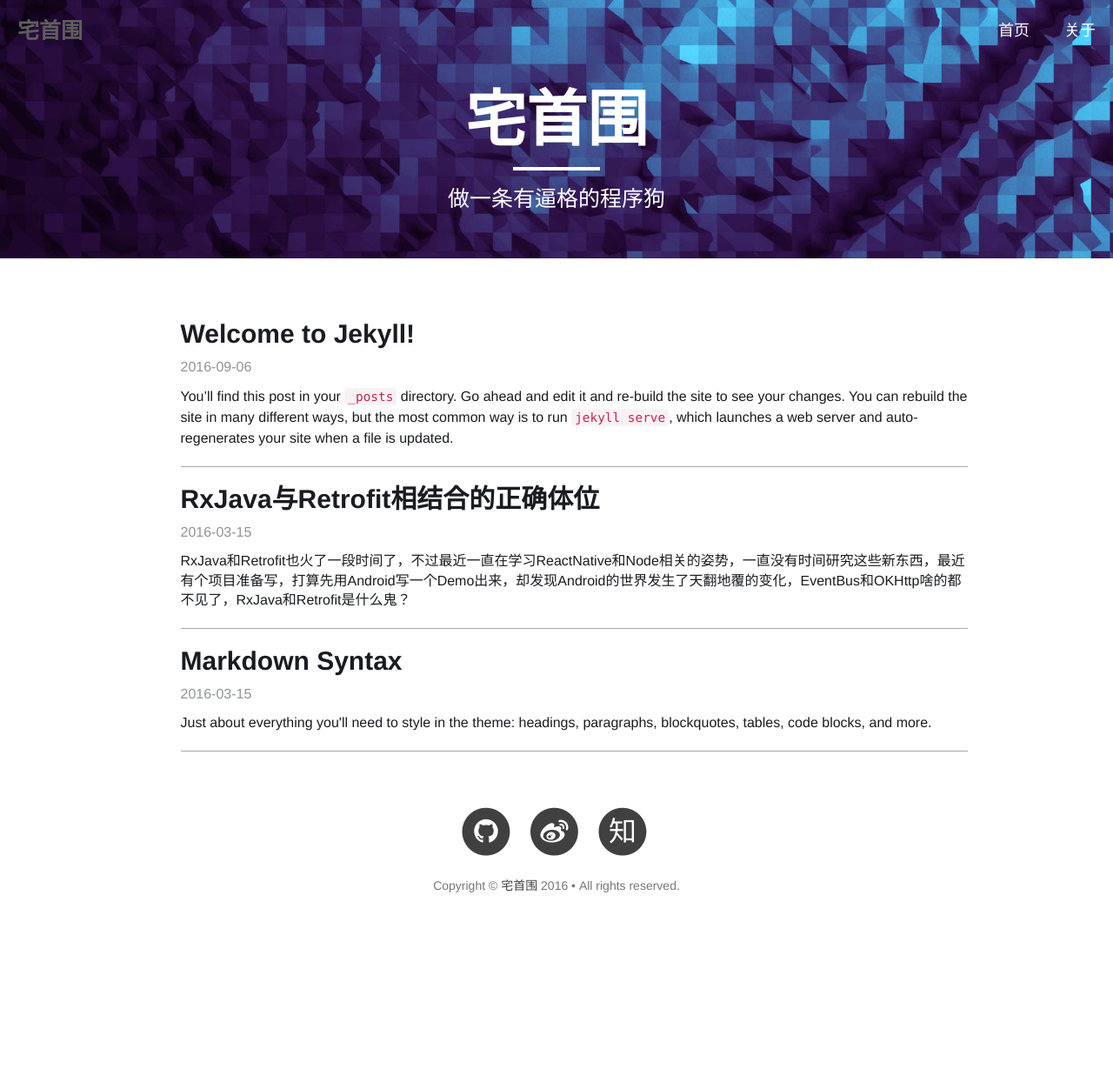
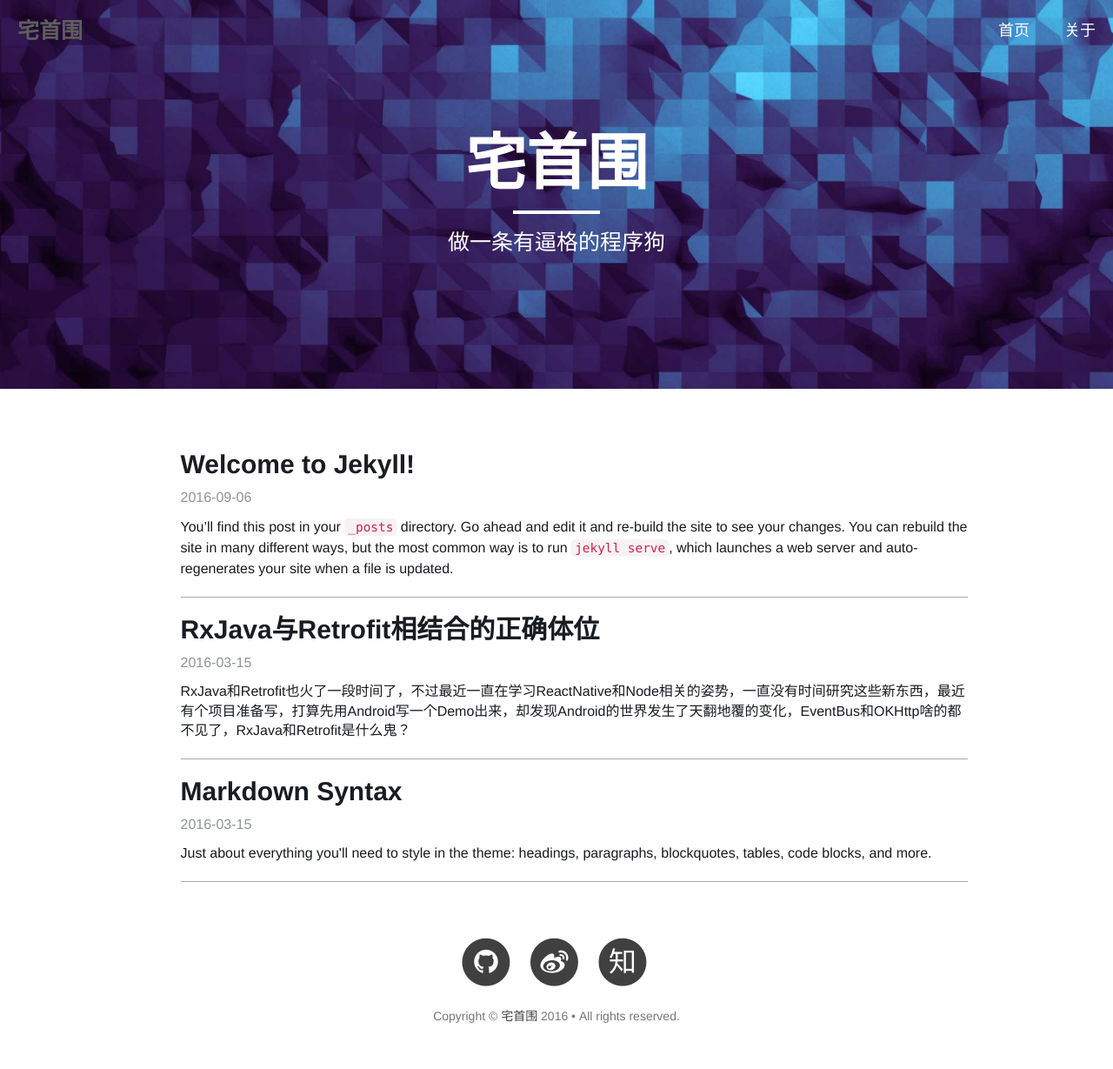
Before and after one commit to JackChan1999/tough1985.github.io, a Jekyll site: the page built from index.html, in a window 1280 px wide. Shown: the whole page at 87% size. Built offline with Jekyll 4.4.1, drawn with Linux system fonts in a browser that asks for light colours; nearby versions of some CDN libraries; before the commit the page ends 1079 px from its top, so only the background shows below that.

```diff
--- a/_config.yml
+++ b/_config.yml
@@ -26,7 +26,7 @@ copyright_name: 宅首围
 header-img: assets/img/home-bg3.jpg
 
 # Build settings
-# markdown: kramdown
+markdown: kramdown
 # theme: minima
 
 # Jekyll
--- a/_sass/site.scss
+++ b/_sass/site.scss
@@ -101,6 +101,7 @@ hr {
 @media only screen and (min-width: 768px) {
     .intro-header {
         .site-heading {
+            padding: 150px 0;
             h1 {
                 margin-top: 0px;
                 font-size: 70px;
```
